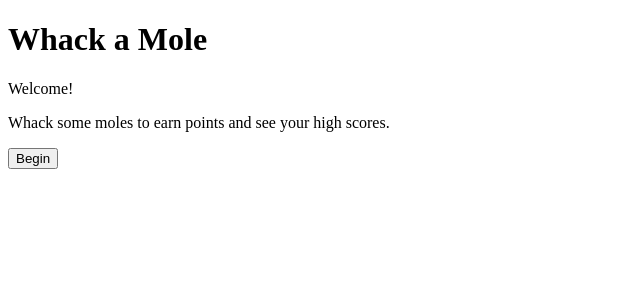
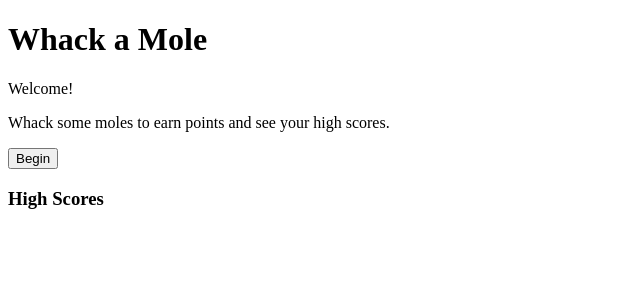
Before and after one commit to LowComDenom/whack-a-mole, a React (Vite) app: page / in a window 1280 px wide. Shown: the top 300 px of the page, without its empty margins (0-640 px from the left). Built offline with nearby package versions, Linux system fonts and the light colour scheme.

Commit message:
architecture complete

```diff
--- a/src/App.jsx
+++ b/src/App.jsx
@@ -1,14 +1,14 @@
-import { useState } from "react"
+import { useGame } from "./Game/Logic"
 import Welcome from "./UI/Welcome"
-import Game from "./UI/Game"
+import GameScreen from "./UI/GameScreen"
 
 export default function App() {
-  const [screen, setScreen] = useState("welcome")
+  const { screen } = useGame()
   return (
     <div className="container">
       <h1>Whack a Mole</h1>
-      {screen === "welcome" ? (<Welcome setScreen={setScreen} />) : <></>}
-      {screen === "game" ? (<Game setScreen={setScreen} />) : <></>}
+      {screen === "welcome" ? (<Welcome />) : <></>}
+      {screen === "game" ? (<GameScreen />) : <></>}
     </div>
   )
 }
--- a/src/Game/Logic.jsx
+++ b/src/Game/Logic.jsx
@@ -0,0 +1,36 @@
+import { createContext, useContext, useState } from "react";
+const Game = createContext()
+
+export function GameProvider({ children }) {
+  const [screen, setScreen] = useState("welcome")
+  const [score, setScore] = useState(0)
+  const [timer, setTimer] = useState(15)
+  const [highScores] = useState([])
+
+  // if timer === 0 or restart is clicked
+
+  function endGame() {
+
+    setScore(0)
+    setScreen("welcome")
+  }
+
+  // if play button is clicked
+
+  function startGame() {
+
+    setTimer(15)
+    setScreen("game")
+  }
+
+  const value = { screen, setScreen, startGame, endGame, score, timer, highScores }
+  return <Game.Provider value={value}>{children}</Game.Provider>
+}
+
+export function useGame() {
+  const context = useContext(Game)
+  if (!context) {
+    throw Error("useGame must be used within Game.Provider")
+  }
+  return context
+}
--- a/src/UI/Game.jsx
+++ /dev/null
@@ -1,11 +0,0 @@
-import Welcome from "./Welcome";
-
-export default function Game({ setScreen }) {
-  return (
-    <nav>
-      <span>Score: 0</span>
-      <span>Timer: 15</span>
-      <span><button onClick={() => setScreen("welcome")}>Restart</button></span>
-    </nav>
-  )
-}
--- /dev/null
+++ b/src/UI/GameScreen.jsx
@@ -0,0 +1,15 @@
+import { useGame } from "../Game/Logic"
+
+export default function GameScreen() {
+  const { score, timer, endGame } = useGame()
+
+  return (
+    <div className="game">
+      <nav>
+        <span>Score: {score}</span>
+        <span>Timer: {timer}</span>
+        <span><button onClick={() => endGame() }>Restart</button></span>
+      </nav>
+    </div>
+  )
+}
--- a/src/UI/Welcome.jsx
+++ b/src/UI/Welcome.jsx
@@ -1,9 +1,20 @@
-export default function Welcome({ setScreen }) {
+import { useGame } from "../Game/Logic"
+
+export default function Welcome() {
+  const { highScores, startGame } = useGame()
   return (
     <div className="welcome" >
       <p>Welcome!</p>
       <p>Whack some moles to earn points and see your high scores.</p>
-      <button onClick={()=>setScreen("game")}>Begin</button>
+      <button onClick={() => startGame()}>Begin</button>
+      <h3>High Scores</h3>
+      <ul>
+        {highScores.map((score) => {
+          return (
+            <li key={score}>{score}</li>
+          )
+        })}
+      </ul>
     </div>
   )
 }
--- a/src/main.jsx
+++ b/src/main.jsx
@@ -2,9 +2,12 @@ import { StrictMode } from "react";
 import { createRoot } from "react-dom/client";
 import "./index.css";
 import App from "./App.jsx";
+import { GameProvider } from "./Game/Logic.jsx";
 
 createRoot(document.getElementById("root")).render(
   <StrictMode>
-    <App />
+    <GameProvider>
+      <App />
+    </GameProvider>
   </StrictMode>
 );
```
